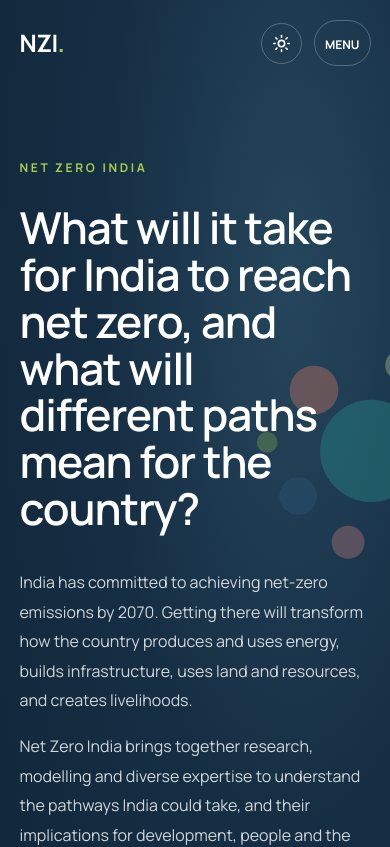
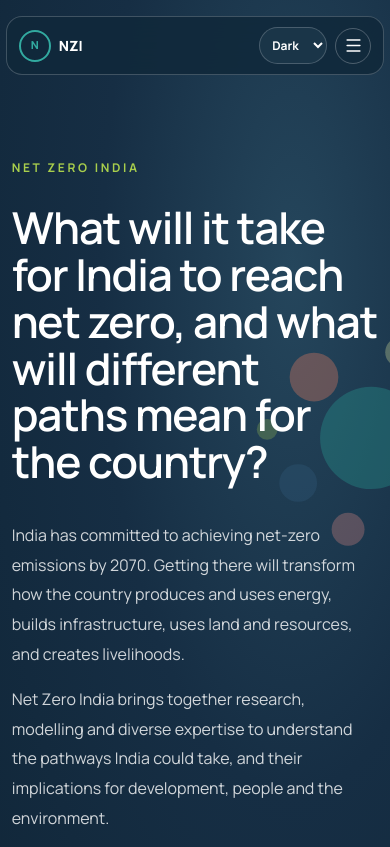
Before and after one commit to invadecodeindia3/NZII-WEB, a React (Vite) app: page / in a window 390 px wide. Shown: the top 847 px of the page. Built offline with nearby package versions, Linux system fonts and the light colour scheme.

Commit message:
feat: distinct Light Dark Eco modes and responsive 1.5% chrome padding

```diff
--- a/src/components/Footer.jsx
+++ b/src/components/Footer.jsx
@@ -1,11 +1,23 @@
 import React from 'react';
 import {Link} from 'react-router-dom';
+import {ArrowUpRight} from 'lucide-react';
 import {useGame} from '../context/GameContext';
+const NAV=[['About NZI','/about'],['Research','/research'],['Publications','/publications'],['News & Events','/news-events'],['People & Partners','/consortium'],['Contact','/contact']];
 export const Footer=()=>{
- const {theme}=useGame(),light=theme==='light';
- return <footer className={`border-t px-[5vw] py-14 ${light?'border-[#dce5e3] bg-[#edf4ef] text-[#1b3644]':'border-white/15 bg-[#102638] text-white'}`}>
- <div className="mx-auto max-w-[1440px] grid gap-9 md:grid-cols-[1.2fr_1fr]">
- <div><Link to="/" className="font-manrope text-3xl font-bold">NZI<span className="text-teal">.</span></Link><p className="mt-4 max-w-md text-sm leading-7 opacity-70">Net Zero India brings together research, modelling and diverse expertise to understand India's pathways to net zero and their implications.</p></div>
- <nav aria-label="Footer navigation" className="grid grid-cols-2 gap-x-6 gap-y-3 text-sm">{[['About NZI','/about'],['Research','/research'],['Publications','/publications'],['News & Events','/news-events'],['People & Partners','/consortium'],['Contact','/contact']].map(([label,path])=><Link key={path} className="hover:text-teal" to={path}>{label}</Link>)}</nav>
- </div><div className="mx-auto mt-12 max-w-[1440px] border-t border-current/15 pt-6 text-xs opacity-55">Net Zero India · Research and knowledge</div></footer>;
+ const {displayMode}=useGame(),light=displayMode==='light',eco=displayMode==='eco';
+ return <footer className={`site-footer border-t py-16 ${light?'border-[#dce5e3] bg-[#eef4ef] text-[#173650]':eco?'border-[#355168] bg-[#0d2030] text-[#e5f1ed]':'border-white/15 bg-[#102a3d] text-[#f0f8f5]'}`} style={{paddingInline:'1.5%'}}>
+  <div className="grid w-full gap-12 border-b border-current/15 pb-14 lg:grid-cols-[1.2fr_1fr]">
+   <div className="max-w-xl">
+    <Link to="/" className="inline-flex items-center gap-3 font-manrope text-3xl font-bold tracking-tight">NZI<span className="text-[#2fa99e]">.</span></Link>
+    <p className="mt-5 text-[15px] leading-8 opacity-75">Net Zero India brings together research, modelling and diverse expertise to understand the pathways India could take, and their implications for development, people and the environment.</p>
+    <Link to="/research" className="mt-7 inline-flex items-center gap-2 text-sm font-semibold text-[#2fa99e]">Explore our research <ArrowUpRight size={16}/></Link>
+   </div>
+   <nav aria-label="Footer navigation" className="grid grid-cols-2 gap-x-5 gap-y-4 self-start text-sm sm:grid-cols-3">
+    {NAV.map(([label,path])=><Link key={path} to={path} className="min-w-0 font-medium opacity-80 transition-opacity hover:opacity-100">{label}</Link>)}
+   </nav>
+  </div>
+  <div className="flex flex-wrap items-center justify-between gap-3 pt-7 text-xs opacity-60">
+   <span>Net Zero India · Research, pathways and evidence</span><span>Made for curiosity, grounded in evidence.</span>
+  </div>
+ </footer>;
 };
--- a/src/components/Header.jsx
+++ b/src/components/Header.jsx
@@ -1,88 +1,76 @@
-import React, { useState, useRef, useEffect } from 'react';
+import React, { useEffect, useState } from 'react';
 import { Link, useLocation } from 'react-router-dom';
-import {
-  Sun,
-  Moon,
-  Leaf,
-  ChevronDown,
-  BookOpen,
-  Layers,
-  Zap,
-  Flame,
-  ShieldCheck,
-  Car,
-  Activity,
-  FileText,
-  Sliders,
-  Database,
-  Building,
-  Target,
-  Sparkles,
-  Users,
-  Compass,
-  ArrowRight,
-  TrendingDown,
-  Globe2,
-  Lock,
-  Search,
-  Info,
-  X
-} from 'lucide-react';
+import { Sun, Moon, Leaf, Menu, X, ArrowUpRight } from 'lucide-react';
 import { useGame } from '../context/GameContext';
-import { ALL_ARTIFACTS } from '../data/artifactsData';
-import { RESEARCH_THEMES } from '../data/researchThemes';
+
+const LINKS = [
+  {path: '/', label:'Home'},
+  {path: '/about', label:'About NZI'},
+  {path: '/research', label:'Research'},
+  {path: '/publications', label:'Publications'},
+  {path: '/news-events', label:'News & Events'},
+  {path: '/consortium', label:'People & Partners'},
+  {path: '/contact', label:'Contact'}
+];
+const MODES = [
+  { value: 'light', label: 'Light', Icon: Sun },
+  { value: 'dark', label: 'Dark', Icon: Moon },
+  { value: 'eco', label: 'Eco', Icon: Leaf }
+];
 
 export const Header = () => {
-  const { playSound, theme, toggleTheme, ecoMode, toggleEcoMode } = useGame();
+  const { displayMode, changeDisplayMode } = useGame();
   const location = useLocation();
   const [mobileMenuOpen, setMobileMenuOpen] = useState(false);
-  const [activeMegaMenu, setActiveMegaMenu] = useState(null); // 'solutions' | 'research' | 'tools' | 'about'
-  const [mobileExpandedSection, setMobileExpandedSection] = useState(null); // 'research' | 'solutions' | 'tools' | 'about'
-  const [ecoTooltipOpen, setEcoTooltipOpen] = useState(false);
-  const navContainerRef = useRef(null);
+  const light = displayMode === 'light';
+  const isActive = path => path === '/' ? location.pathname === '/' : (location.pathname === path || (path === '/research' && location.pathname.startsWith('/research/')));
 
-  // Close mega menu on outside click or route change
+  useEffect(() => setMobileMenuOpen(false), [location.pathname]);
   useEffect(() => {
-    setActiveMegaMenu(null);
-    setMobileMenuOpen(false);
-  }, [location.pathname]);
-
-  // Prevent background scroll when mobile drawer is open
-  useEffect(() => {
-    if (mobileMenuOpen) {
-      document.body.style.overflow = 'hidden';
-    } else {
-      document.body.style.overflow = '';
-    }
-    return () => {
-      document.body.style.overflow = '';
-    };
+    if (!mobileMenuOpen) return undefined;
+    const keyHandler = e => { if (e.key === 'Escape') setMobileMenuOpen(false); };
+    window.addEventListener('keydown', keyHandler);
+    return () => window.removeEventListener('keydown', keyHandler);
   }, [mobileMenuOpen]);
 
-  const navItems = [
-    {path:'/',label:'Home'},
-    {path:'/about',label:'About NZI'},
-    {path:'/research',label:'Research'},
-    {path:'/publications',label:'Publications'},
-    {path:'/news-events',label:'News & Events'},
-    {path:'/consortium',label:'People & Partners'},
-    {path:'/contact',label:'Contact'}
-  ];
-  const isItemActive = item => location.pathname === item.path || (item.path === '/research' && location.pathname.startsWith('/research/'));
-
-  return <header className="absolute top-0 z-50 w-full px-[5vw] pt-5 text-white">
-    <div className="mx-auto flex max-w-[1440px] items-center justify-between gap-5">
-      <Link to="/" className="font-manrope text-2xl font-bold tracking-tight text-white">NZI<span className="text-[#a8ce4c]">.</span></Link>
-      <nav aria-label="Main navigation" className="hidden lg:flex items-center gap-5 rounded-full border border-white/20 bg-[#173448]/90 px-6 py-3 backdrop-blur-md">
-        {navItems.map(item=><Link key={item.path} to={item.path} className={`whitespace-nowrap text-xs font-semibold transition-colors ${isItemActive(item)?'text-[#a8ce4c]':'text-white/85 hover:text-white'}`}>{item.label}</Link>)}
+  return <header className="site-header absolute inset-x-0 top-0 z-50 w-full pt-4 sm:pt-5" style={{paddingInline:'1.5%'}}>
+    <div className={`flex w-full items-center justify-between gap-3 rounded-2xl border px-3 py-2.5 sm:px-4 ${light?'border-[#153852]/12 bg-[#f9fbf8]/95 text-[#173650] shadow-sm':'border-white/20 bg-[#10283b]/88 text-white'} backdrop-blur-xl`}>
+      <Link to="/" aria-label="Net Zero India homepage" className="flex shrink-0 items-center gap-2">
+        <span className="inline-flex h-8 w-8 items-center justify-center rounded-full border-2 border-[#32aaa0] text-[11px] font-extrabold text-[#32aaa0]">N</span>
+        <span className="hidden text-sm font-extrabold tracking-[-0.025em] sm:inline lg:text-base">Net Zero India</span>
+        <span className="text-sm font-extrabold sm:hidden">NZI</span>
+      </Link>
+      <nav className="hidden min-w-0 items-center justify-center gap-0.5 xl:flex" aria-label="Main navigation">
+        {LINKS.map(link => <Link key={link.path} to={link.path} aria-current={isActive(link.path)?'page':undefined}
+          className={`rounded-full px-2.5 py-2 text-[11px] font-semibold whitespace-nowrap transition-colors 2xl:px-3.5 2xl:text-xs ${isActive(link.path)?light?'bg-[#d8eee7] text-[#176a68]':'bg-[#2ba99b]/20 text-[#90e4d6]':light?'text-[#35556a] hover:bg-[#e6efec]':'text-white/80 hover:bg-white/10 hover:text-white'}`}>
+          {link.label}
+        </Link>)}
       </nav>
-      <div className="flex items-center gap-3">
-        <button type="button" aria-label={theme==='dark'?'Use light mode':'Use dark mode'} onClick={toggleTheme} className="rounded-full border border-white/25 p-2.5 text-white">{theme==='dark'?<Sun size={19}/>:<Moon size={19}/>}</button>
-        <button type="button" className="rounded-full border border-white/25 p-2.5 text-white lg:hidden" aria-expanded={mobileMenuOpen} aria-label="Toggle navigation" onClick={()=>setMobileMenuOpen(v=>!v)}>{mobileMenuOpen?<X size={20}/>:<span className="font-bold text-xs">MENU</span>}</button>
+      <div className="flex shrink-0 items-center gap-2">
+        <div className={`hidden items-center rounded-full p-1 sm:flex ${light?'bg-[#e5eeeb]':'bg-white/10'}`} role="group" aria-label="Display mode">
+          {MODES.map(({value,label,Icon}) => <button key={value} type="button" aria-pressed={displayMode===value}
+            onClick={()=>changeDisplayMode(value)}
+            className={`inline-flex items-center gap-1.5 rounded-full px-2.5 py-2 text-[11px] font-semibold transition-colors ${displayMode===value?'bg-[#2a9f97] text-white shadow-sm':light?'text-[#3c5967] hover:bg-white/60':'text-white/80 hover:bg-white/15'}`}>
+            <Icon size={13} strokeWidth={2}/><span>{label}</span>
+          </button>)}
+        </div>
+        <label className="sm:hidden">
+          <span className="sr-only">Display mode</span>
+          <select value={displayMode} onChange={e=>changeDisplayMode(e.target.value)}
+            className={`max-w-[84px] rounded-full border px-2 py-2 text-xs font-bold ${light?'border-[#cedcd9] bg-[#edf3f0] text-[#173650]':'border-white/20 bg-[#1a3548] text-white'}`}>
+            <option value="light">Light</option><option value="dark">Dark</option><option value="eco">Eco</option>
+          </select>
+        </label>
+        <button type="button" onClick={()=>setMobileMenuOpen(v=>!v)} aria-expanded={mobileMenuOpen} aria-controls="nzii-mobile-navigation"
+          aria-label={mobileMenuOpen?'Close navigation':'Open navigation'} className={`inline-flex h-9 w-9 items-center justify-center rounded-full border xl:hidden ${light?'border-[#cbdad5]':'border-white/25'}`}>
+          {mobileMenuOpen?<X size={19}/>:<Menu size={19}/>}
+        </button>
       </div>
     </div>
-    {mobileMenuOpen&&<nav aria-label="Mobile navigation" className="mx-auto mt-4 flex max-w-[1440px] flex-col gap-1 rounded-2xl border border-white/15 bg-[#173448] p-4 lg:hidden">
-      {navItems.map(item=><Link key={item.path} to={item.path} className="rounded-lg px-4 py-3 text-sm text-white hover:bg-white/10" onClick={()=>setMobileMenuOpen(false)}>{item.label}</Link>)}
+    {mobileMenuOpen && <nav id="nzii-mobile-navigation" aria-label="Mobile navigation"
+      className={`mt-2 grid gap-1 rounded-2xl border p-3 shadow-xl xl:hidden ${light?'border-[#d6e2df] bg-[#f8fbf9] text-[#173650]':'border-white/15 bg-[#18364a] text-white'}`}>
+      {LINKS.map(link => <Link key={link.path} to={link.path} onClick={()=>setMobileMenuOpen(false)}
+        className={`flex min-h-11 items-center justify-between rounded-xl px-4 py-2.5 text-sm font-semibold ${isActive(link.path)?'bg-[#2ba99b]/20 text-[#40b4ab]':light?'hover:bg-[#edf3ef]':'hover:bg-white/10'}`}>{link.label}<ArrowUpRight size={16}/></Link>)}
     </nav>}
   </header>;
 };
--- a/src/context/GameContext.jsx
+++ b/src/context/GameContext.jsx
@@ -17,55 +17,40 @@ export const GameProvider = ({ children }) => {
   const [showBadgeToast, setShowBadgeToast] = useState(null);
   const [soundEnabled, setSoundEnabled] = useState(false);
 
-  // Low-carbon ECO mode: disables all continuous canvas/DOM animations, marquees, particle loops, and GPU renders
-  // When in ecoMode, system locks strictly to Dark mode (no light mode transition possible to conserve OLED pixels and compute power)
-  const [ecoMode, setEcoMode] = useState(() => {
-    return localStorage.getItem('nzii_eco_mode') === 'true';
+  // One persisted display setting; public site offers three real, independently
+  // selectable modes. Eco is a darker, reduced-motion profile, not a broken toggle.
+  const [displayMode, setDisplayMode] = useState(() => {
+    try {
+      const saved = localStorage.getItem('nzii_display_mode');
+      if (['light', 'dark', 'eco'].includes(saved)) return saved;
+      if (localStorage.getItem('nzii_eco_mode') === 'true') return 'eco';
+      return localStorage.getItem('nzii_theme') === 'light' ? 'light' : 'dark';
+    } catch (_) { return 'dark'; }
   });
+  const [lastRegularMode, setLastRegularMode] = useState('dark');
+  const theme = displayMode === 'light' ? 'light' : 'dark';
+  const ecoMode = displayMode === 'eco';
+  useEffect(() => {
+    document.documentElement.dataset.displayMode = displayMode;
+    document.documentElement.classList.toggle('eco-power-save', ecoMode);
+    document.documentElement.style.colorScheme = displayMode === 'light' ? 'light' : 'dark';
+    try {
+      localStorage.setItem('nzii_display_mode', displayMode);
+      localStorage.setItem('nzii_theme', theme);
+      localStorage.setItem('nzii_eco_mode', String(ecoMode));
+    } catch (_) { /* Storage may be disabled in private browsing. */ }
+  }, [displayMode, theme, ecoMode]);
 
-  // Theme mode: 'dark' (pure black/dark grey) vs 'light' (high contrast crisp light)
-  const [theme, setTheme] = useState(() => {
-    const saved = localStorage.getItem('nzii_theme') || 'dark';
-    const isEco = localStorage.getItem('nzii_eco_mode') === 'true';
-    return isEco ? 'dark' : saved;
-  });
-
-  useEffect(() => {
-    localStorage.setItem('nzii_theme', theme);
-  }, [theme]);
-
-  useEffect(() => {
-    localStorage.setItem('nzii_eco_mode', ecoMode ? 'true' : 'false');
-    if (ecoMode) {
-      document.documentElement.classList.add('eco-power-save');
-      // In ECO mode, force dark mode strictly (black/grey consumes lowest power on OLED displays)
-      setTheme('dark');
-    } else {
-      document.documentElement.classList.remove('eco-power-save');
-    }
-  }, [ecoMode]);
-
-  const toggleTheme = (val) => {
-    // If Eco Mode is active, light mode transition is blocked to save energy
-    if (ecoMode) {
-      return;
-    }
-    if (val) {
-      setTheme(val);
-    } else {
-      setTheme(prev => (prev === 'dark' ? 'light' : 'dark'));
-    }
+  const changeDisplayMode = (mode) => {
+    if (!['light', 'dark', 'eco'].includes(mode)) return;
+    if (mode !== 'eco') setLastRegularMode(mode);
+    setDisplayMode(mode);
   };
-
-  const toggleEcoMode = () => {
-    setEcoMode(prev => {
-      const next = !prev;
-      if (next) {
-        setTheme('dark'); // lock to dark mode immediately upon entering eco mode
-      }
-      return next;
-    });
-  };
+  // Compatibility for existing private prototype components.
+  const toggleTheme = (val) => changeDisplayMode(
+    val === 'light' || val === 'dark' ? val : theme === 'light' ? 'dark' : 'light'
+  );
+  const toggleEcoMode = () => changeDisplayMode(ecoMode ? lastRegularMode : 'eco');
 
   // Policy levers shared across pages
   // These are synthetic scenario controls, not measured inventory values.
@@ -163,6 +148,8 @@ export const GameProvider = ({ children }) => {
       levers,
       updateLever,
       theme,
+      displayMode,
+      changeDisplayMode,
       toggleTheme,
       ecoMode,
       toggleEcoMode,
--- a/src/index.css
+++ b/src/index.css
@@ -210,3 +210,20 @@ p, span, a, button, input, div {
     scrollbar-width: none;
   }
 }
+
+
+/* Editorial redesign: strict horizontal gutters across visible pages. */
+:root { --nzii-page-gutter: 3%; --nzii-chrome-gutter: 1.5%; }
+main [class*="px-[4vw]"], main [class*="px-[5vw]"] {
+  padding-inline: var(--nzii-page-gutter) !important;
+}
+.site-header, .site-footer { padding-inline: var(--nzii-chrome-gutter) !important; }
+[data-display-mode="dark"] body { background: #142a3d; color: #f2f7f7; }
+[data-display-mode="light"] body { background: #f7f8f3; color: #173650; }
+[data-display-mode="eco"] body { background: #102334; color: #f0f5ee; }
+[data-display-mode="eco"] .decorative-lines { display: none !important; }
+[data-display-mode="eco"] .hero-photo { filter: saturate(0.5) brightness(0.78); }
+@media (prefers-reduced-motion: reduce) {
+  html { scroll-behavior: auto !important; }
+  *,*::before,*::after { animation-duration: 0.001ms !important; transition-duration: 0.001ms !important; }
+}
```
